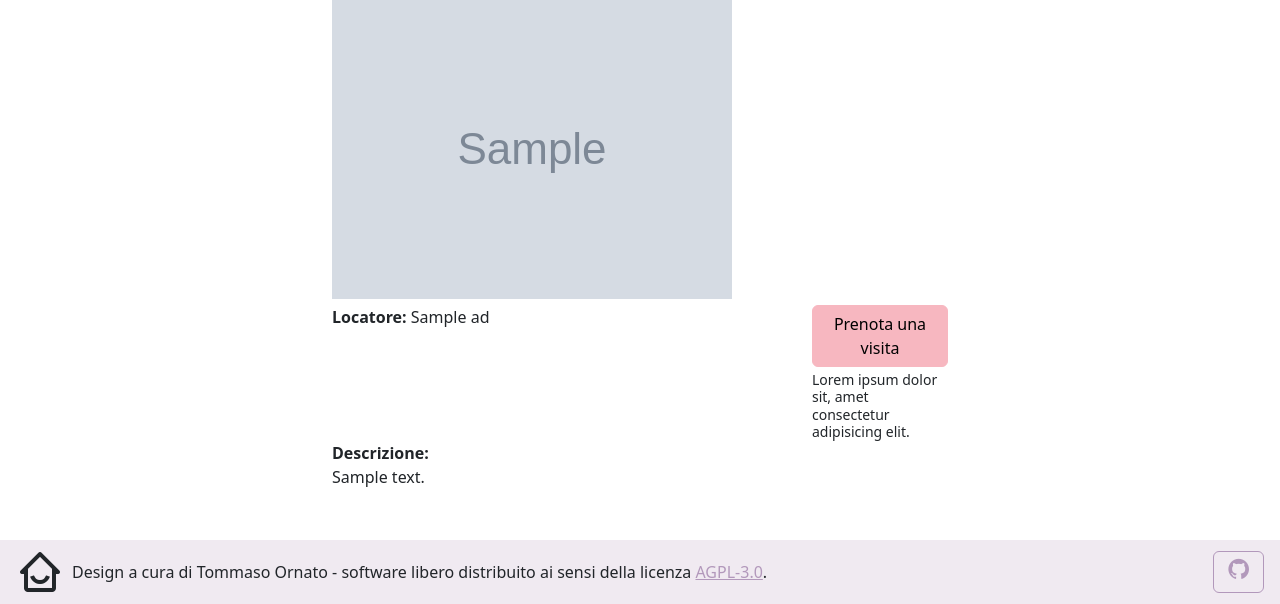
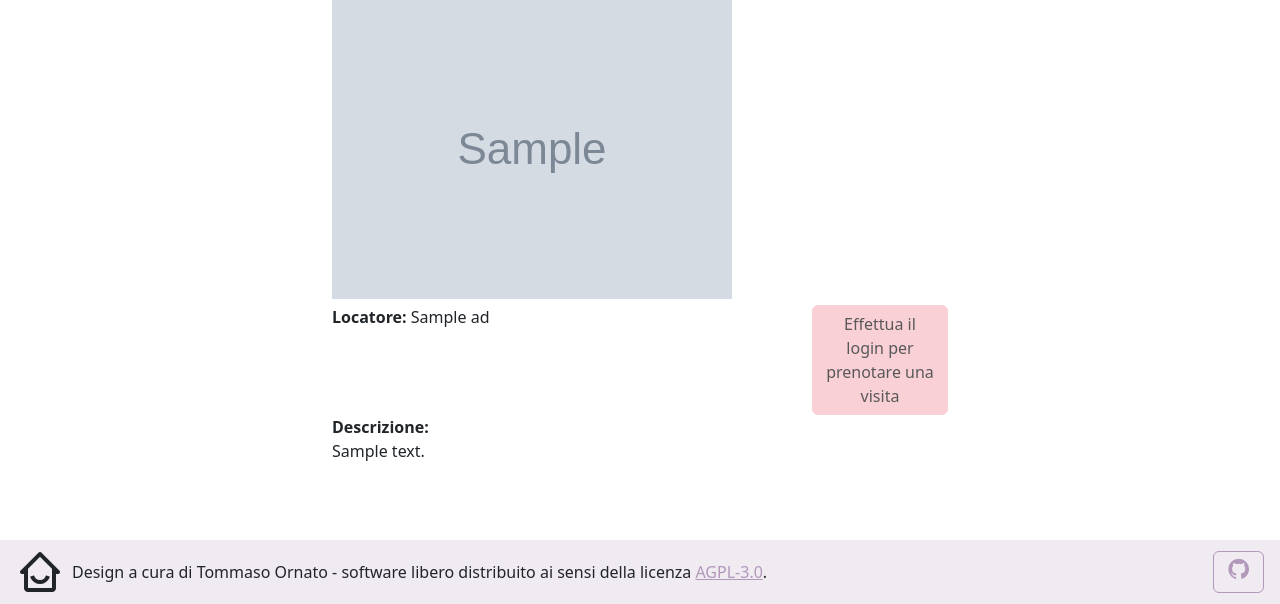
Before and after one commit to ornato-t/IAW-exam-1, a Flask app: template templates/advertisement.html in a window 1280 px wide. Shown: the part 196-800 px from the top of the page. Run offline with Flask 3, Linux system fonts and the light colour scheme; the template is opened without the code that fills it: most values are stand-ins (such as "Sample title", 1, 10 or a date in 2020); grey boxes marked "Sample" are stand-in pictures; some libraries are stand-ins or nearby versions.

Commit message:
Styling ad page

```diff
--- a/ads.py
+++ b/ads.py
@@ -54,7 +54,7 @@ def get_ad_by_id(id):
 
     sql = """
         SELECT A.id, A.adress, A.title, A.rooms, A.type, A.description, A.rent, A.furniture, A.available,
-            P.name as landlord_name,
+            P.name as landlord_name, P.username as landlord_username,
             GROUP_CONCAT(PI.path) AS images
         FROM ADVERTISEMENT A
         INNER JOIN PERSON P ON P.username = A.landlord_username
--- a/app.py
+++ b/app.py
@@ -44,6 +44,21 @@ def get_advertisement(id):
 
         return redirect(url_for('get_home'))
 
+@app.route('/advertisement/<int:id>/visit')
+@login_required
+def get_visit(id):
+    try:
+        advertisement = ads.get_ad_by_id(id=id)
+        if advertisement == None:
+            raise NotFound('Nessun annuncio corrispondente trovato')
+        # TODO: fetch existing visits
+        # TODO: if current_user.username == landlord.username redirect to personal
+
+        return render_template('visit.html', ad=advertisement)
+    except HTTPException as e:
+        flash(str(e))
+
+        return redirect(url_for('get_home'))
 
 @app.route('/about')
 def get_about():
--- a/templates/advertisement.html
+++ b/templates/advertisement.html
@@ -33,11 +33,20 @@
         <div class="col-md-9">
             <p><strong class="fw-semibold">Locatore:</strong> {{ad.landlord_name}}</p>
         </div>
+
         <div class="col-md-3 d-flex flex-column justify-content-end">
-            <a href="{{ad.id}}/visit" class="btn btn-secondary">Prenota una visita</a>
-                <small class="mt-1 mb-0 lh-sm">
-                    Lorem ipsum dolor sit, amet consectetur adipisicing elit.
-                </small>
+            {% if not current_user.is_authenticated %}
+                <a class="btn btn-secondary disabled">Effettua il login per prenotare una visita</a>
+            {% elif current_user.username == ad.landlord_username %}
+                <a href="/personal" class="btn btn-secondary">Controlla le prenotazioni</a>
+            {% elif False %}
+                <!-- TODO: check reservations and return two booleans if current user 1. is yet to visit, 2. has already visited -->
+                <a class="btn btn-secondary disabled">Abitazione già visitata</a>
+            {% elif False %}
+                <a class="btn btn-secondary disabled">Prenotazione in attesa</a>
+            {% else %}
+                <a href="/advertisement/{{ad.id}}/visit" class="btn btn-secondary">Prenota una visita</a>
+            {% endif %}
         </div>
     </section>
 
@@ -46,9 +55,5 @@
         <br>
         {{ad.description }}
     </p>
-
-    <!-- if available && if landlord_username !== current_user.username: show button, otherwise show disabled button -->
-    <!-- if renter is awaiting visit confirmation disable button -->
-    <!-- if not logged in disable -->
 </article>
 {% endblock %}
```
Also changed, not shown: TODO.md (+1 -4 lines), templates/visit.html (added, +19 -0 lines), database/database.db.
